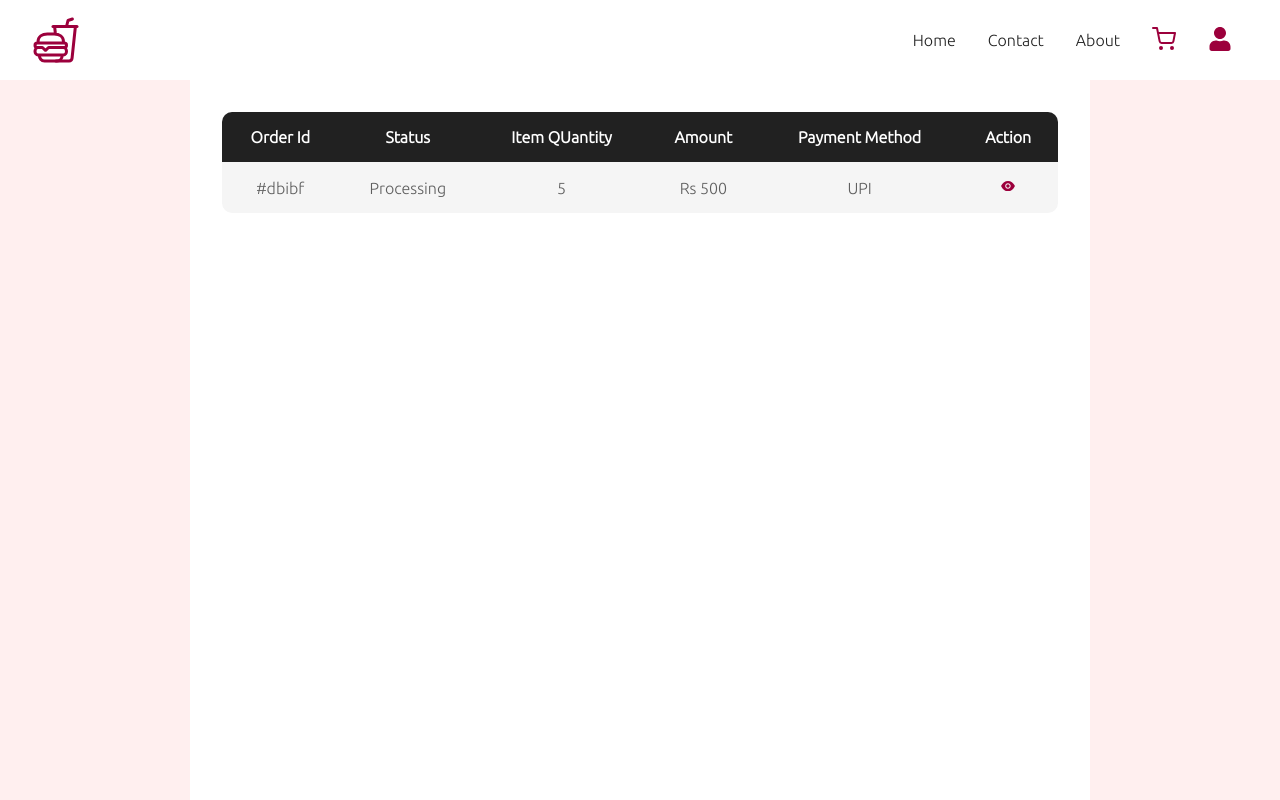
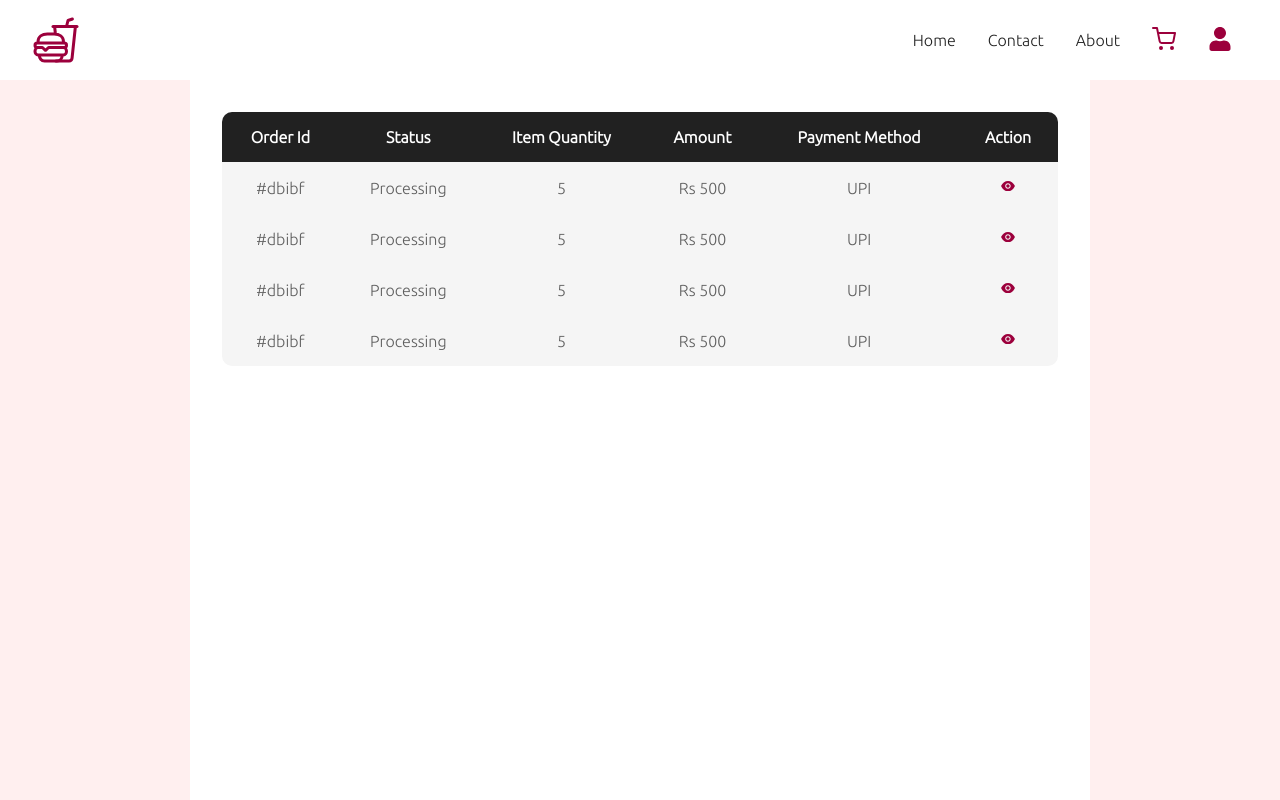
Before and after one commit to RishiiRaj/MBA-Burgir-wala, a React (Create React App) app in the folder frontend/: page /myorders in a window 1280 px wide. Shown: the top 800 px of the page. Built offline with nearby package versions, Linux system fonts and the light colour scheme.

Commit message:
table modified in myorders

```diff
--- a/frontend/src/components/myOrders/MyOrders.jsx
+++ b/frontend/src/components/myOrders/MyOrders.jsx
@@ -3,6 +3,7 @@ import { Link } from "react-router-dom";
 import { AiFillEye } from "react-icons/ai";
 
 const MyOrders = () => {
+  const arr = [1, 2, 3, 4];
   return (
     <section className="tableClass">
       <main>
@@ -11,7 +12,7 @@ const MyOrders = () => {
             <tr>
               <th>Order Id</th>
               <th>Status</th>
-              <th>Item QUantity</th>
+              <th>Item Quantity</th>
               <th>Amount</th>
               <th>Payment Method</th>
               <th>Action</th>
@@ -19,6 +20,7 @@ const MyOrders = () => {
           </thead>
 
           <tbody>
+            {arr.map((i) => (
               <tr>
                 <td>#dbibf</td>
                 <td>Processing</td>
@@ -31,6 +33,7 @@ const MyOrders = () => {
                   </Link>
                 </td>
               </tr>
+            ))}
           </tbody>
         </table>
       </main>
```
Lines whose indentation alone changed are shown as unchanged.
